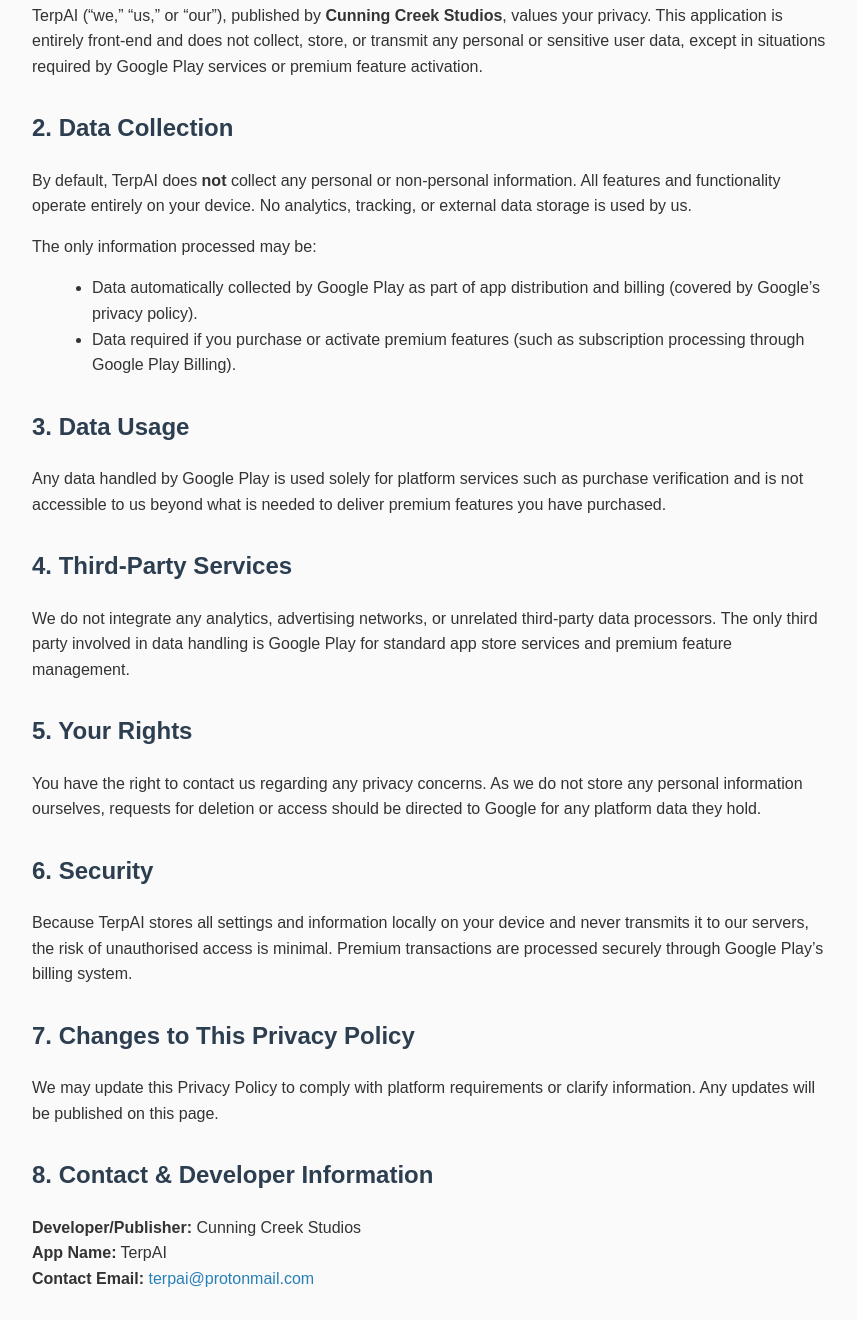
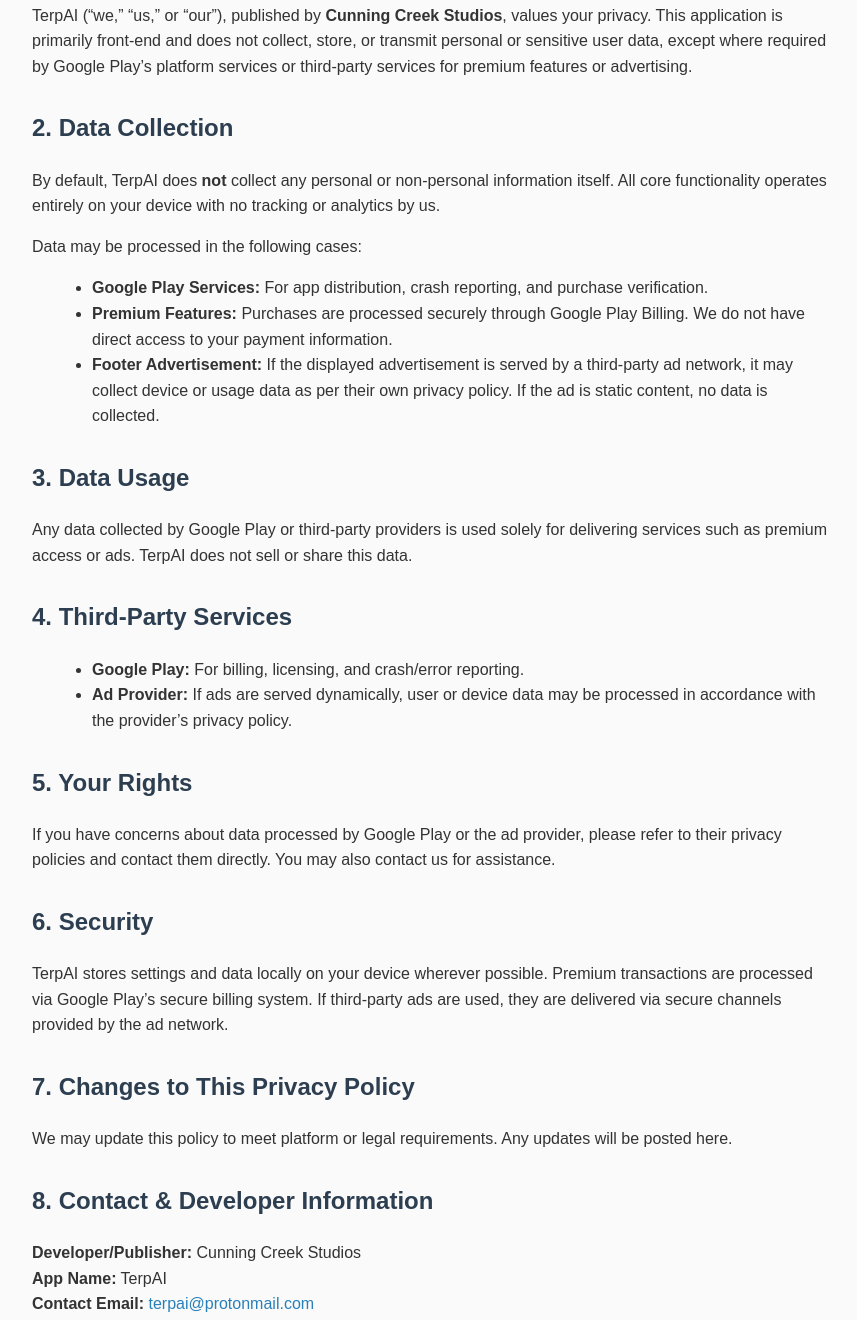
Before and after one commit to riggs99/riggs99.github.io, a plain HTML site: page index.html in a window 1280 px wide. Shown: the part 236-1556 px from the top of the page, without its empty margins (208-1065 px from the left). Drawn offline with Linux system fonts and the light colour scheme.

Commit message:
index.html

```diff
--- a/index.html
+++ b/index.html
@@ -1,4 +1,3 @@
-
 <!DOCTYPE html>
 <html lang="en">
 <head>
@@ -53,30 +52,34 @@
   <p><strong>Effective Date:</strong> August 3, 2025</p>
 
   <h2>1. Introduction</h2>
-  <p>TerpAI (“we,” “us,” or “our”), published by <strong>Cunning Creek Studios</strong>, values your privacy. This application is entirely front‑end and does not collect, store, or transmit any personal or sensitive user data, except in situations required by Google Play services or premium feature activation.</p>
+  <p>TerpAI (“we,” “us,” or “our”), published by <strong>Cunning Creek Studios</strong>, values your privacy. This application is primarily front‑end and does not collect, store, or transmit personal or sensitive user data, except where required by Google Play’s platform services or third‑party services for premium features or advertising.</p>
 
   <h2>2. Data Collection</h2>
-  <p>By default, TerpAI does <strong>not</strong> collect any personal or non‑personal information. All features and functionality operate entirely on your device. No analytics, tracking, or external data storage is used by us.</p>
-  <p>The only information processed may be:</p>
+  <p>By default, TerpAI does <strong>not</strong> collect any personal or non‑personal information itself. All core functionality operates entirely on your device with no tracking or analytics by us.</p>
+  <p>Data may be processed in the following cases:</p>
   <ul>
-    <li>Data automatically collected by Google Play as part of app distribution and billing (covered by Google’s privacy policy).</li>
-    <li>Data required if you purchase or activate premium features (such as subscription processing through Google Play Billing).</li>
+    <li><strong>Google Play Services:</strong> For app distribution, crash reporting, and purchase verification.</li>
+    <li><strong>Premium Features:</strong> Purchases are processed securely through Google Play Billing. We do not have direct access to your payment information.</li>
+    <li><strong>Footer Advertisement:</strong> If the displayed advertisement is served by a third‑party ad network, it may collect device or usage data as per their own privacy policy. If the ad is static content, no data is collected.</li>
   </ul>
 
   <h2>3. Data Usage</h2>
-  <p>Any data handled by Google Play is used solely for platform services such as purchase verification and is not accessible to us beyond what is needed to deliver premium features you have purchased.</p>
+  <p>Any data collected by Google Play or third‑party providers is used solely for delivering services such as premium access or ads. TerpAI does not sell or share this data.</p>
 
   <h2>4. Third‑Party Services</h2>
-  <p>We do not integrate any analytics, advertising networks, or unrelated third‑party data processors. The only third party involved in data handling is Google Play for standard app store services and premium feature management.</p>
+  <ul>
+    <li><strong>Google Play:</strong> For billing, licensing, and crash/error reporting.</li>
+    <li><strong>Ad Provider:</strong> If ads are served dynamically, user or device data may be processed in accordance with the provider’s privacy policy.</li>
+  </ul>
 
   <h2>5. Your Rights</h2>
-  <p>You have the right to contact us regarding any privacy concerns. As we do not store any personal information ourselves, requests for deletion or access should be directed to Google for any platform data they hold.</p>
+  <p>If you have concerns about data processed by Google Play or the ad provider, please refer to their privacy policies and contact them directly. You may also contact us for assistance.</p>
 
   <h2>6. Security</h2>
-  <p>Because TerpAI stores all settings and information locally on your device and never transmits it to our servers, the risk of unauthorised access is minimal. Premium transactions are processed securely through Google Play’s billing system.</p>
+  <p>TerpAI stores settings and data locally on your device wherever possible. Premium transactions are processed via Google Play’s secure billing system. If third‑party ads are used, they are delivered via secure channels provided by the ad network.</p>
 
   <h2>7. Changes to This Privacy Policy</h2>
-  <p>We may update this Privacy Policy to comply with platform requirements or clarify information. Any updates will be published on this page.</p>
+  <p>We may update this policy to meet platform or legal requirements. Any updates will be posted here.</p>
 
   <h2>8. Contact & Developer Information</h2>
   <p>
```
